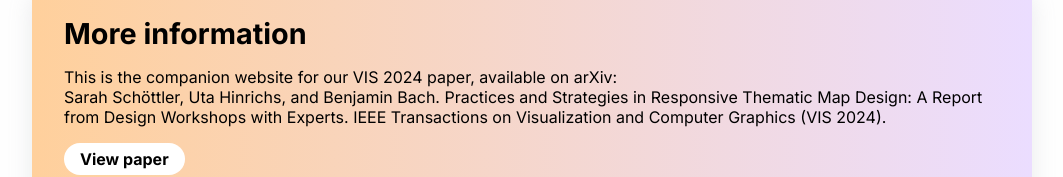
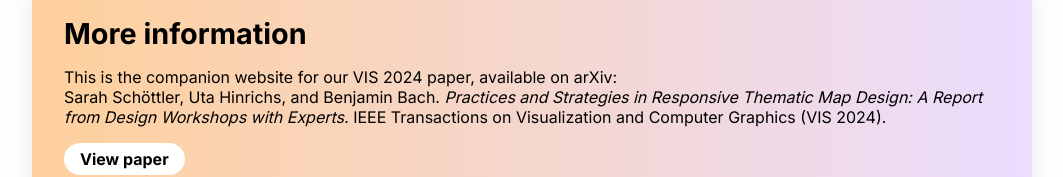
Before and after one commit to responsive-vis/map-cheat-sheet, a SvelteKit app: page / in a window 1280 px wide. Shown: the part 2966-3143 px from the top of the page, without its empty margins (108-1171 px from the left). Built offline with nearby package versions, Linux system fonts and the light colour scheme.

Commit message:
italicize paper title

```diff
--- a/src/routes/+page.svelte
+++ b/src/routes/+page.svelte
@@ -286,9 +286,12 @@
 		<h2>More information</h2>
 		<p>
 			This is the companion website for our VIS 2024 paper, available on arXiv: <br />
-			Sarah Schöttler, Uta Hinrichs, and Benjamin Bach. Practices and Strategies in Responsive Thematic
-			Map Design: A Report from Design Workshops with Experts. IEEE Transactions on Visualization and
-			Computer Graphics (VIS 2024).
+			Sarah Schöttler, Uta Hinrichs, and Benjamin Bach.
+			<i>
+				Practices and Strategies in Responsive Thematic Map Design: A Report from Design Workshops
+				with Experts.
+			</i>
+			IEEE Transactions on Visualization and Computer Graphics (VIS 2024).
 		</p>
 		<a href="https://arxiv.org/abs/2407.20735" target="_blank">View paper</a>
 
```
